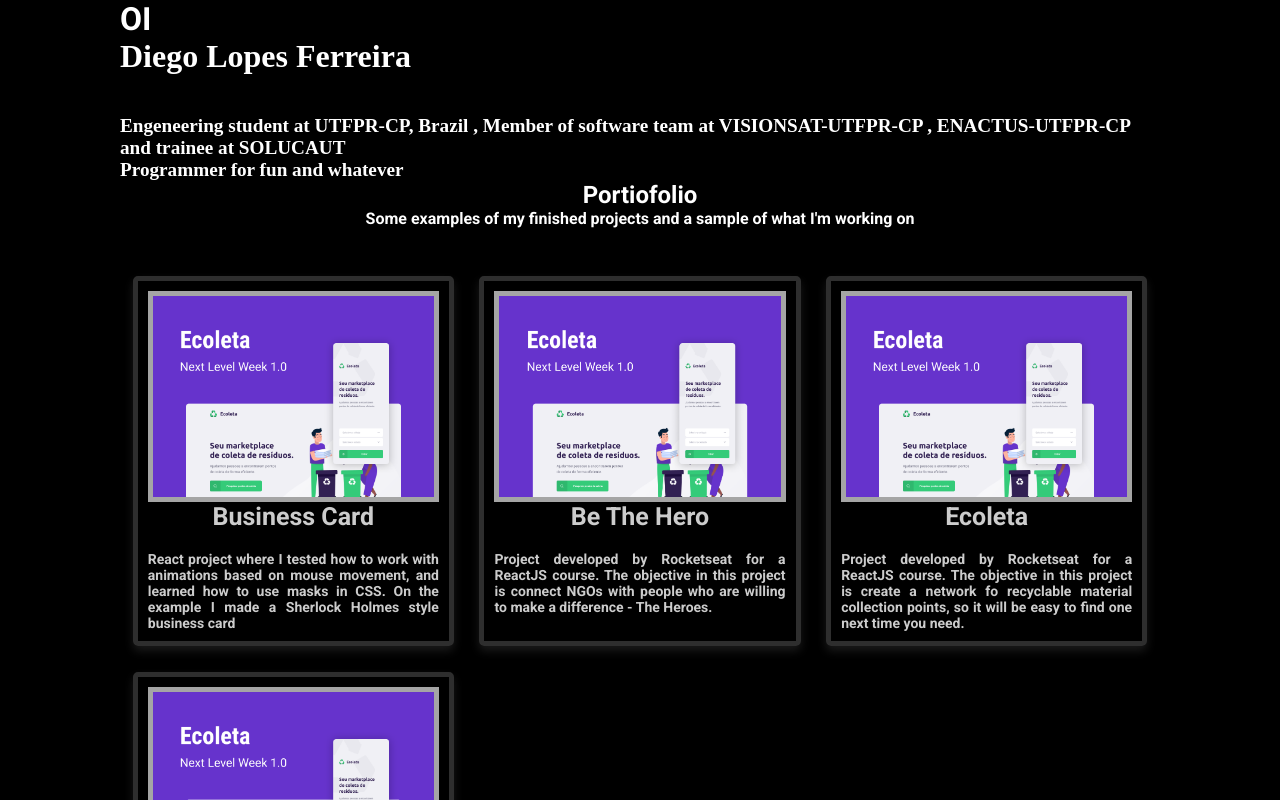
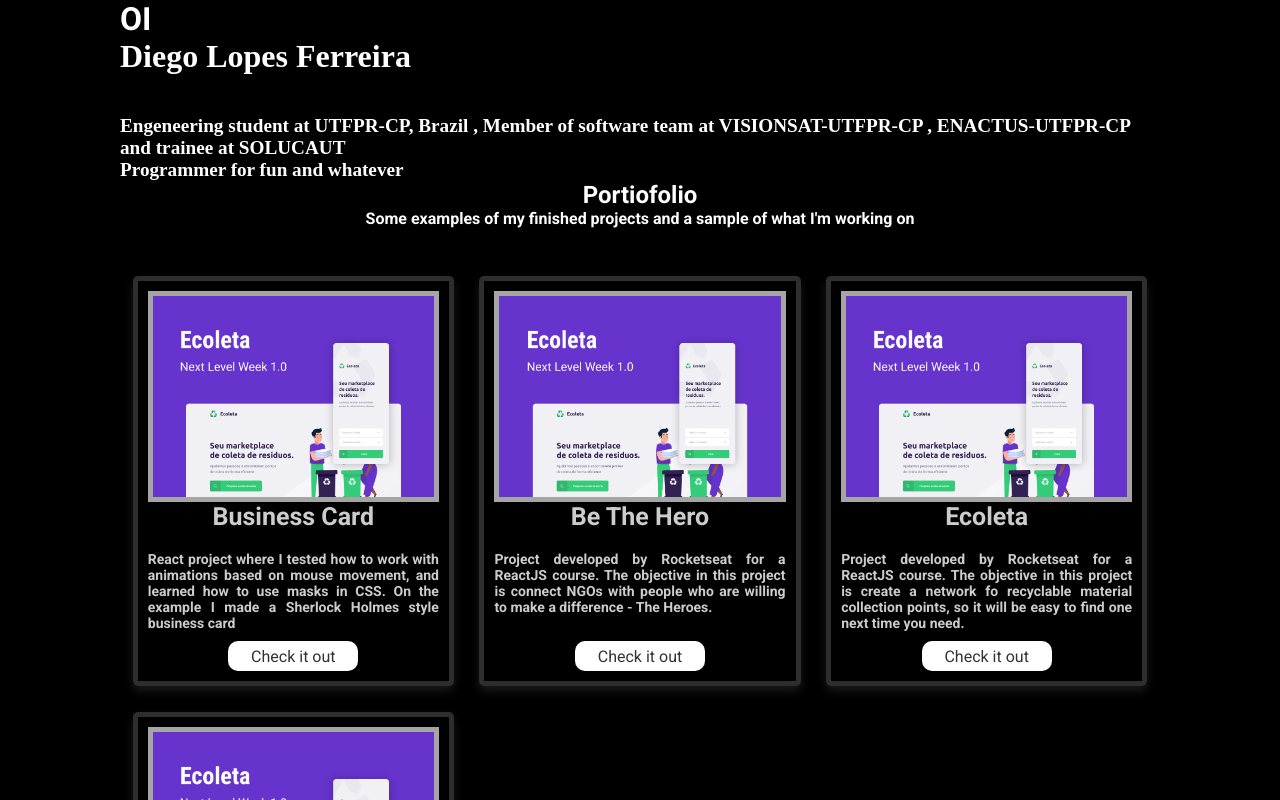
Before and after one commit to Diego-Lopes-Ferreira/diego-frontend, a React (Create React App) app: page / in a window 1280 px wide. Shown: the top 800 px of the page. Built offline with nearby package versions, Linux system fonts and the light colour scheme; a web font is replaced by a local one.

Commit message:
finished card logic

```diff
--- a/src/pages/Home/index.js
+++ b/src/pages/Home/index.js
@@ -30,12 +30,12 @@
 }
 
 function Card({ img, title, desc, link}) {
-  const [focused, setFocus] = useState(false);
+  const [focused, setFocus] = useState(true);
   return (
     <div
       className="card"
       onMouseEnter={() => setFocus(true)}
-      onMouseLeave={() => setFocus(false)}
+      onMouseLeave={() => setFocus(true)}
       >
         <div className="img">
           <img src={require('../../assets/ecoleta-capa.png')} alt={title} />
@@ -78,6 +78,7 @@
         <h4>Some examples of my finished projects and a sample of what I'm working on</h4>
       </div>
       <Cards projects={projectList} />
+      <div className="white-space" style={{height: 100}}></div>
     </div>
   );
 }
```
